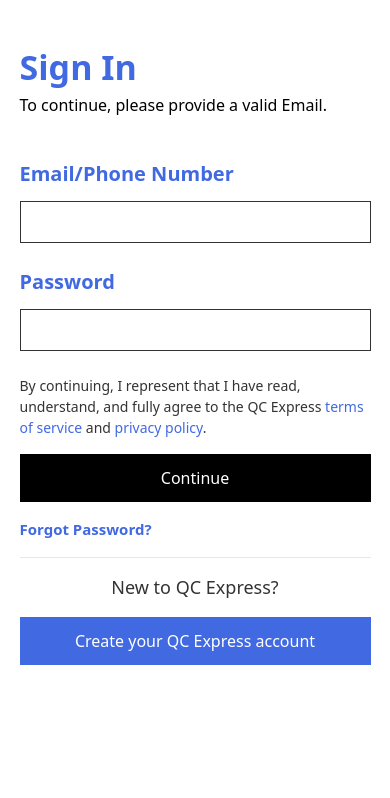
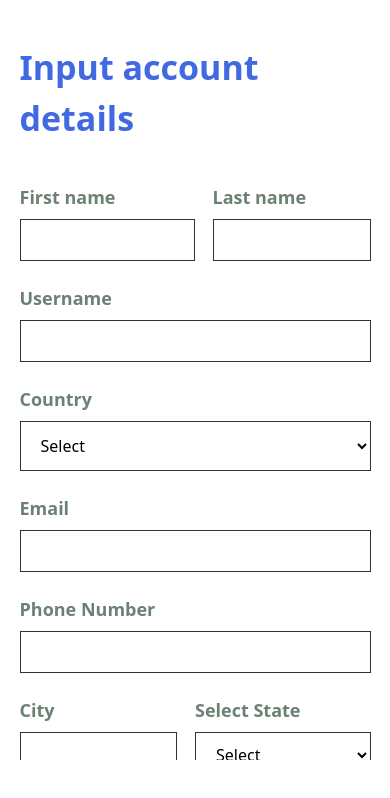
Before and after one commit to rahmlad-aramide/qc-express, a React (Vite) app: page / in a window 390 px wide. Shown: the top 798 px of the page. Built offline with nearby package versions, Linux system fonts and the light colour scheme.

Commit message:
designed signup component

```diff
--- a/src/App.tsx
+++ b/src/App.tsx
@@ -1,9 +1,11 @@
-import Login from "./auth";
+// import Login from "./auth";
+import Signup from "./auth/signup"
 
 function App() {
   return (
     <>
-      <Login />
+      {/* <Login /> */}
+      <Signup />
     </>
   );
 }
--- /dev/null
+++ b/src/auth/signup.tsx
@@ -0,0 +1,71 @@
+import AuthContainer from "../components/containers/AuthContainer";
+import InputField from "../components/default/InputField";
+const Signup = () => {
+  return (
+    <AuthContainer>
+      <h2 className="text-[#4169e2] font-bold text-[34px]">
+        Input account details
+      </h2>
+
+      <div className="space-y-6">
+        <div className="flex justify-between mt-10 w-[100%]">
+          <div className="w-[50%]">
+            <InputField type="text" label="First name" />
+          </div>
+          <div className="w-[45%]">
+            <InputField type="text" label="Last name" />
+          </div>
+        </div>
+        <InputField type="text" label="Username" />
+        <div>
+          <h2 className="font-semibold text-[18px] text-[#6c8073] pb-2">
+            Country
+          </h2>
+          <select
+            name="country"
+            className="w-[100%] px-4 outline-none bg-[#fff] border border-[#333] py-3"
+          >
+            <option value="select">Select</option>
+            <option value="Nigeria(default)">Nigeria(default)</option>
+          </select>
+        </div>
+
+        <InputField type="email" label="Email" />
+        <InputField type="text" label="Phone Number" />
+        <div className="flex justify-between w-[100%]">
+          <div className="w-[45%]">
+            <InputField type="text" label="City" />
+          </div>
+          <div className="w-[50%]">
+            <h2 className="font-semibold text-[18px] text-[#6c8073] pb-2">
+              Select State
+            </h2>
+            <select
+              name="country"
+              className="px-4 w-[100%] outline-none bg-[#fff] border border-[#333] py-2.5"
+            >
+              <option value="select">Select</option>
+              <option value="Nigeria(default)">Nigeria(default)</option>
+            </select>
+          </div>
+        </div>
+
+        <InputField type="text" label="House/APT/Flat Number" />
+        <InputField type="password" label="Password" />
+        <InputField type="password" label="Confirm Password" />
+      </div>
+
+      <p className="text-[14px] text-[#333] pt-6">
+        By continuing, I represent that I have read, understand, and fully agree
+        to the QC Express{" "}
+        <span className="text-[#4169e2]">terms of service</span> and{" "}
+        <span className="text-[#4169e2]">privacy policy</span>.
+      </p>
+      <button className="text-[#fff] py-3 mt-4 w-[100%] flex justify-center bg-[#000]">
+        Continue
+      </button>
+    </AuthContainer>
+  );
+};
+
+export default Signup;
--- a/src/components/containers/AuthContainer.tsx
+++ b/src/components/containers/AuthContainer.tsx
@@ -10,7 +10,7 @@
       <div className="lg:flex hidden items-center justify-center h-[100vh]">
         <img src="/assets/auth_banner.jpeg" alt="auth_banner" className="h-[600px]" />
       </div>
-      <div className="lg:w-[50%] w-[100%] lg:px-10 lg:pt-[15vh] pt-[5vh]">{children}</div>
+      <div className="lg:w-[50%] w-[100%] h-[90vh] overflow-auto lg:px-10 lg:pt-[15vh] pt-[5vh]">{children}</div>
     </div>
   );
 };
--- a/src/components/default/InputField.tsx
+++ b/src/components/default/InputField.tsx
@@ -7,8 +7,8 @@
 
 const InputField: FC<InputProps> = ({ label, type }) => {
   return (
-    <div className="space-y-3">
-        <h2 className="font-semibold text-[20px] text-[#4169e2]">{label}</h2>
+    <div className="space-y-2">
+        <h2 className="font-semibold text-[18px] text-[#6c8073]">{label}</h2>
         <input type={type} className="border border-[#333] outline-none py-2 px-4 w-[100%]" />
     </div>
   )
--- a/src/index.css
+++ b/src/index.css
@@ -1,3 +1,6 @@
 @tailwind base;
 @tailwind components;
 @tailwind utilities;
+.overflow-auto::-webkit-scrollbar {
+    display: none;
+}
```
